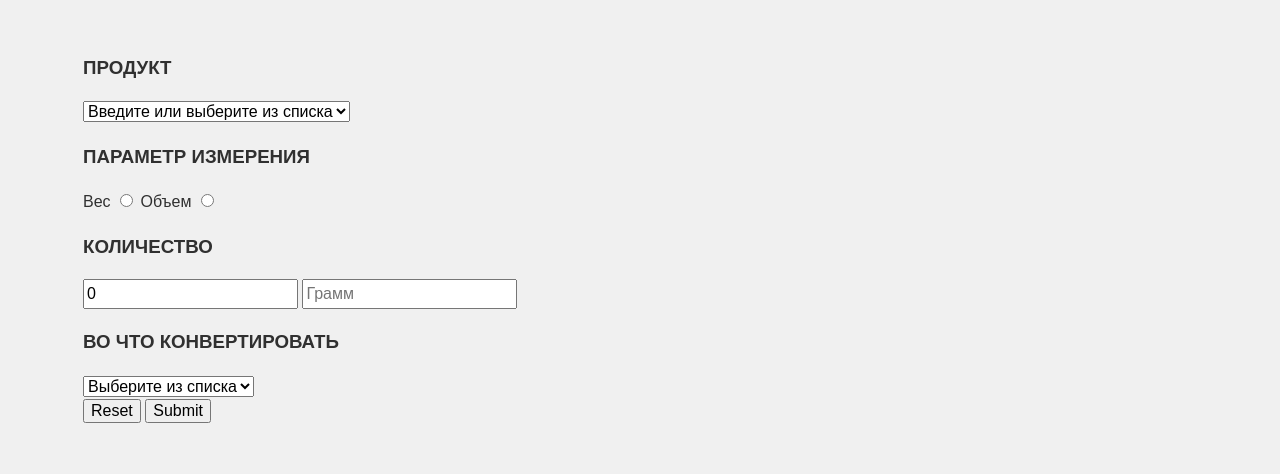
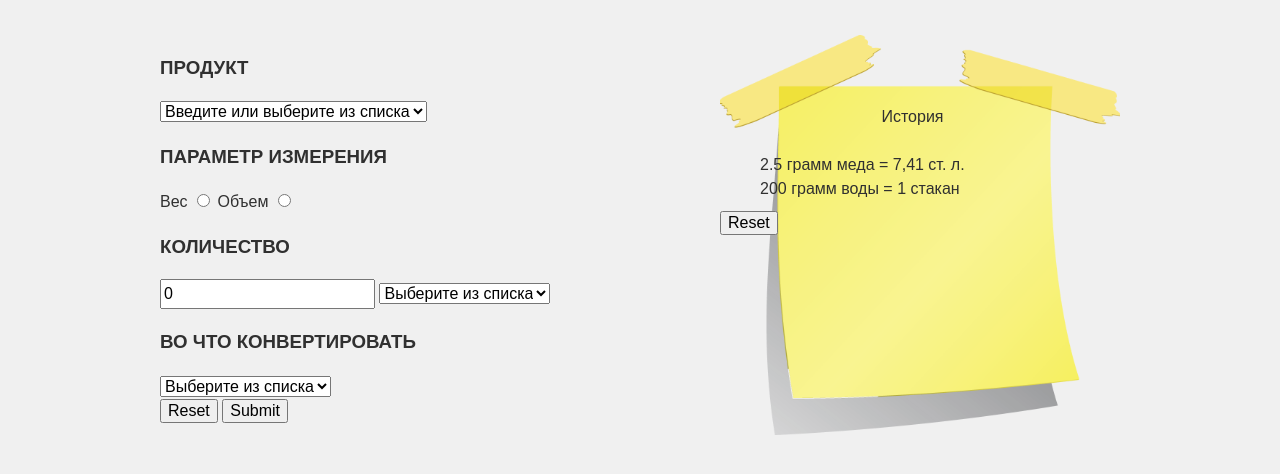
Before and after one commit to EkaterinaToporkova/Culinary-Converter, a plain HTML site: page index.html in a window 1280 px wide. Shown: the part 150-624 px from the top of the page. Drawn offline with Linux system fonts and the light colour scheme; a web font is replaced by a local one.

Commit message:
fix(style.css): add style for hystory component

```diff
--- a/index.html
+++ b/index.html
@@ -35,6 +35,7 @@
     <main class="content">
       <h1 class="visually-hidden">Culinary Converter</h1>
       <section class="converter">
+        <div class="container">
           <h2 class="visually-hidden">Calculation of ingredients</h2>
           <div class="converter-title">
             <h3>КУЛИНАРНЫЙ КОНВЕРТЕР</h3>
@@ -44,7 +45,9 @@
               <!-- Продукт -->
               <label for="product"><h3>Продукт</h3></label>
               <select>
-              <option selected disabled>Введите или выберите из списка</option>
+                <option selected disabled>
+                  Введите или выберите из списка
+                </option>
                 <!-- https://ru.stackoverflow.com/questions/1477054/%D0%9A%D0%B0%D0%BA-%D1%81%D0%B4%D0%B5%D0%BB%D0%B0%D1%82%D1%8C-%D0%B2%D1%8B%D0%BF%D0%B0%D0%B4%D0%B0%D1%8E%D1%89%D0%B8%D0%B9-%D1%81%D0%BF%D0%B8%D1%81%D0%BE%D0%BA-%D1%81-%D0%B2%D0%BE%D0%B7%D0%BC%D0%BE%D0%B6%D0%BD%D0%BE%D1%81%D1%82%D1%8C-%D0%B2%D0%B2%D0%BE%D0%B4%D0%B0-%D0%BA%D0%B0%D0%BA-%D0%B2-input-type-text-%D0%B8-%D0%B2%D0%BE%D0%B7 -->
                 <option value="peanut">Арахис</option>
                 <option value="cherry">Вишня</option>
@@ -73,7 +76,13 @@
               <!-- Количество -->
               <label for="count"><h3>Количество</h3></label>
               <input type="number" min="0" id="count" value="0" />
-            <input type="text" placeholder="Грамм" /> <br />
+              <select id="parameter_select">
+                <option disabled selected value>Выберите из списка</option>
+                <option value="parameter_gram">Грамм</option>
+                <option value="parameter_kilogram">Килограмм</option>
+                <option value="parameter_ounce">Унция</option>
+                <option value="parameter_lb">Фунт</option>
+              </select>
               <!--  -->
               <!-- Во что конвертировать -->
               <label for="product"><h3>Во что конвертировать</h3></label>
@@ -89,7 +98,21 @@
               <input type="reset" />
               <input type="submit" />
             </form>
-          <div class="history"></div>
+            <div class="history_image">
+              <div class="history_content">
+                <p>История</p>
+                <ul class="history_convert_items">
+                  <li class="history_convert_item">
+                    2.5 грамм меда = 7,41 ст. л.
+                  </li>
+                  <li class="history_convert_item">
+                    200 грамм воды = 1 стакан
+                  </li>
+                </ul>
+              </div>
+              <input type="reset" />
+            </div>
+          </div>
         </div>
       </section>
     </main>
--- a/style.css
+++ b/style.css
@@ -170,7 +170,7 @@ svg * {
   --button-height: 42px;
   --convert-height: 62px;
 
-  --container-width: 1300px;
+  --container-width: 960px;
   --container-padding-x: 15px;
 
   --transition-duration: 0.2s;
@@ -264,6 +264,48 @@ h6 {
   border-radius: 50%;
 }
 
+.converter-title {
+  text-transform: uppercase;
+  font-size: 32px;
+  line-height: normal;
+  text-align: center;
+}
+
+.calculator {
+  display: flex;
+  justify-content: space-between;
+  flex-wrap: wrap;
+}
+
+.history_image {
+  background-image: url(/images/note.png);
+  background-size: no-repeat;
+  background-position: center;
+  background-size: cover;
+  height: 400px;
+  width: 400px;
+}
+
+.history_content {
+  font-size: 16px;
+  padding: 10px 10px;
+  border-radius: 5px;
+  max-width: 325px;
+  margin-left: 30px;
+  margin-top: 30px;
+}
+
+.history_content p {
+  text-align: center;
+  padding-top: 30px;
+}
+
+@media (max-width: 750px) {
+  .calculator {
+    justify-content: center;
+  }
+}
+
 @media (max-width: 480px) {
   .header {
     flex-wrap: wrap;
@@ -286,23 +328,3 @@ h6 {
     height: 32px;
   }
 }
-
-.converter {
-  padding: 0px 83px;
-  min-height: 960px;
-}
-
-.converter-title {
-  text-transform: uppercase;
-  font-size: 32px;
-  line-height: normal;
-  text-align: center;
-}
-
-.calculator {
-  display: flex;
-}
-
-/* .calculator input[type="text"] {
-  display: block;
-} */
```
Also changed, not shown: images/note.png (added). Lines whose indentation alone changed are shown as unchanged.
